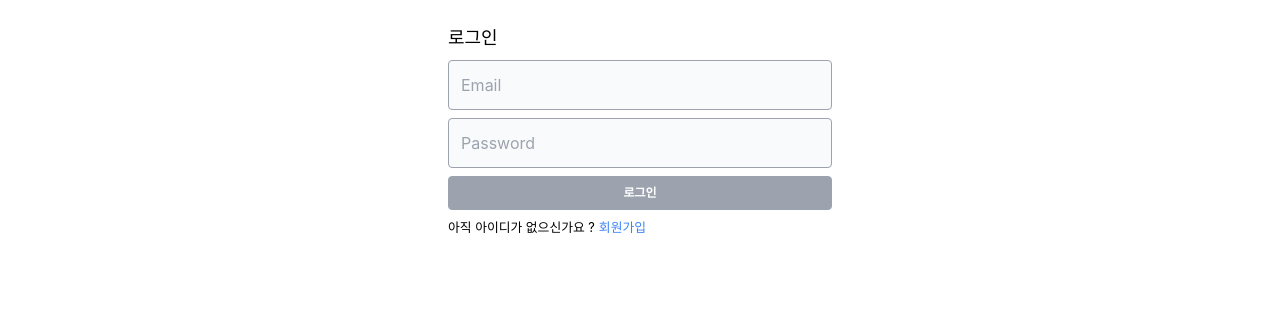
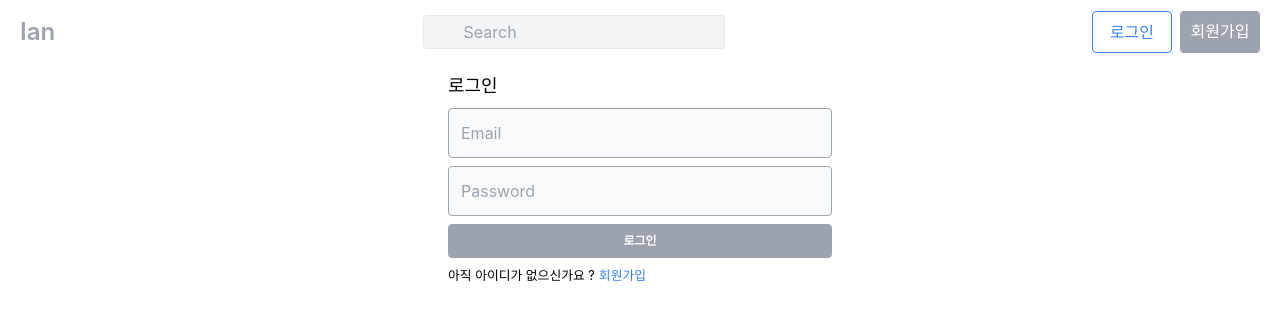
Before and after one commit to sangcheol-LEE/reddit_Clone, a Next.js app in the folder client/: page /login in a window 1280 px wide. Shown: the top 320 px of the page. Built offline with nearby package versions, Linux system fonts and the light colour scheme; no server answers.

Commit message:
logout UI

```diff
--- /dev/null
+++ b/client/src/components/NavBar.tsx
@@ -0,0 +1,51 @@
+import Link from 'next/link';
+import React, { Fragment } from 'react';
+import { useAuthState } from '../context/auth';
+
+const NavBar:React.FC = () => {
+   const {loading, authenticated} = useAuthState();
+   const handleLogout = () => {}
+
+   return (
+      <div className="fixed inset-x-0 top-0 z-10 flex items-center justify-between h-16 px-5 bg-white">
+         <span className="text-2xl font-semibold text-gray-400">
+            <Link href="/">Ian</Link>
+         </span>
+
+         <div className="max-w-full px-4">
+            <div className="relative flex items-center bg-gray-100 border rounded hover:border-gray-700 hover:bg-white">
+               <i className="pl-4 pr-3 text-gray-400 fas fa-search"></i>
+               <input
+                  type="text"
+                  placeholder="Search"
+                  className="px-3 py-1 bg-transparent rounded focus:outline-none"
+               />
+            </div>
+         </div>
+
+         <div className="flex">
+            {!loading &&
+               (authenticated ? (
+                  <button
+                     className="w-20 p-2 mr-2 text-center text-white bg-gray-400 rounded"
+                     onClick={handleLogout}
+                  >로그아웃</button>
+               ) : (
+                  <>
+                     <Link href="/login" className="w-20 p-2 mr-2 text-center text-blue-500 border border-blue-500 rounded">
+                        로그인
+                     </Link>
+
+                     <Link href="/register" className="w-20 p-2 text-center text-white bg-gray-400 rounded">
+                        회원가입
+                     </Link>
+                  </>
+               ))
+            }
+         </div>
+
+      </div>
+   );
+};
+
+export default NavBar;
--- a/client/src/pages/_app.tsx
+++ b/client/src/pages/_app.tsx
@@ -2,12 +2,25 @@ import '../styles/globals.css'
 import type { AppProps } from 'next/app'
 import Axios from "axios";
 import { AuthProvider } from '../context/auth';
+import { useRouter } from 'next/router';
+import NavBar from '../components/NavBar';
+
 export default function App({ Component, pageProps }: AppProps) {
   Axios.defaults.baseURL = process.env.NEXT_PUBLIC_SERVER_BASE_URL + "/api";
   Axios.defaults.withCredentials = true;
+  const {pathname}  = useRouter();
+  const authRoutes = ["/register", "login"];
+  const authRoute = authRoutes.includes(pathname)
+
+
+
+
     return (
       <AuthProvider>
-        <Component {...pageProps} />
+        {!authRoute && <NavBar />}
+        <div className={authRoute ? "" : "pt-12"}>
+          <Component {...pageProps} />
+        </div>
       </AuthProvider>
     )
 
```
